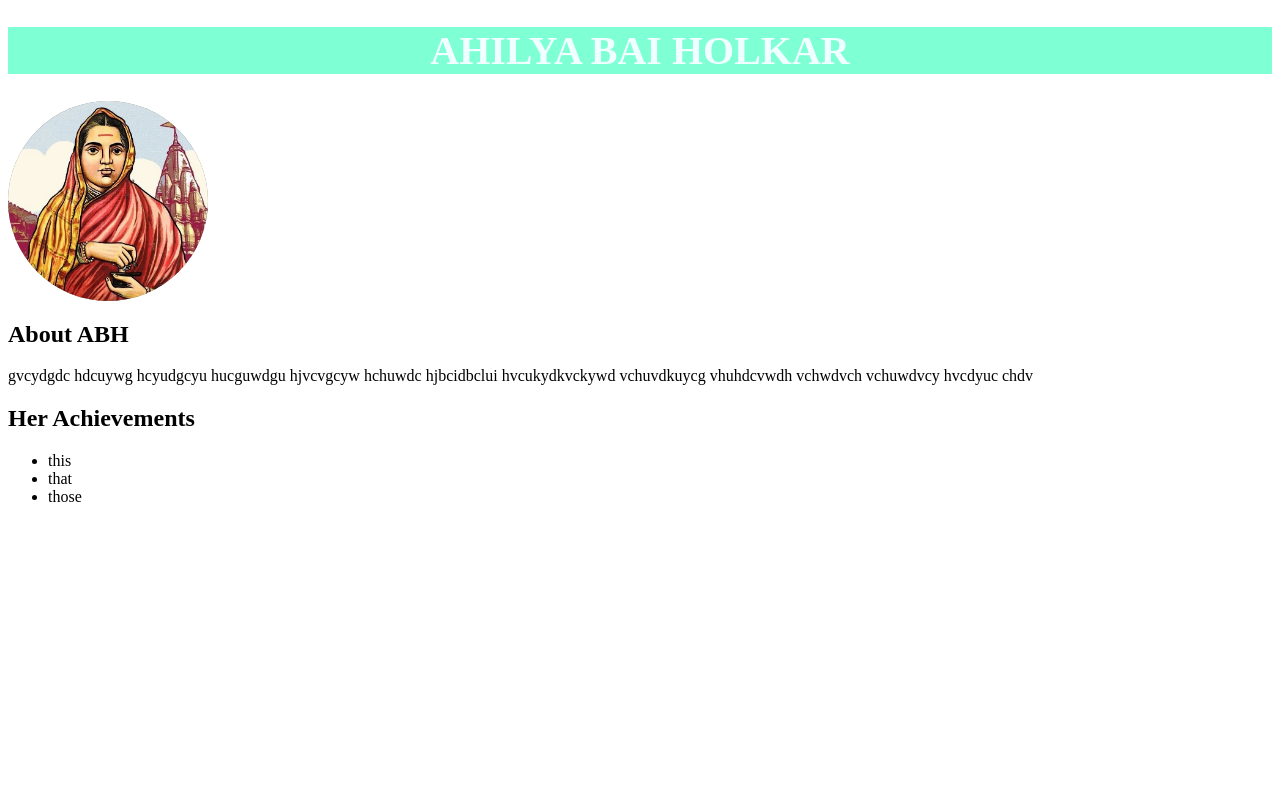
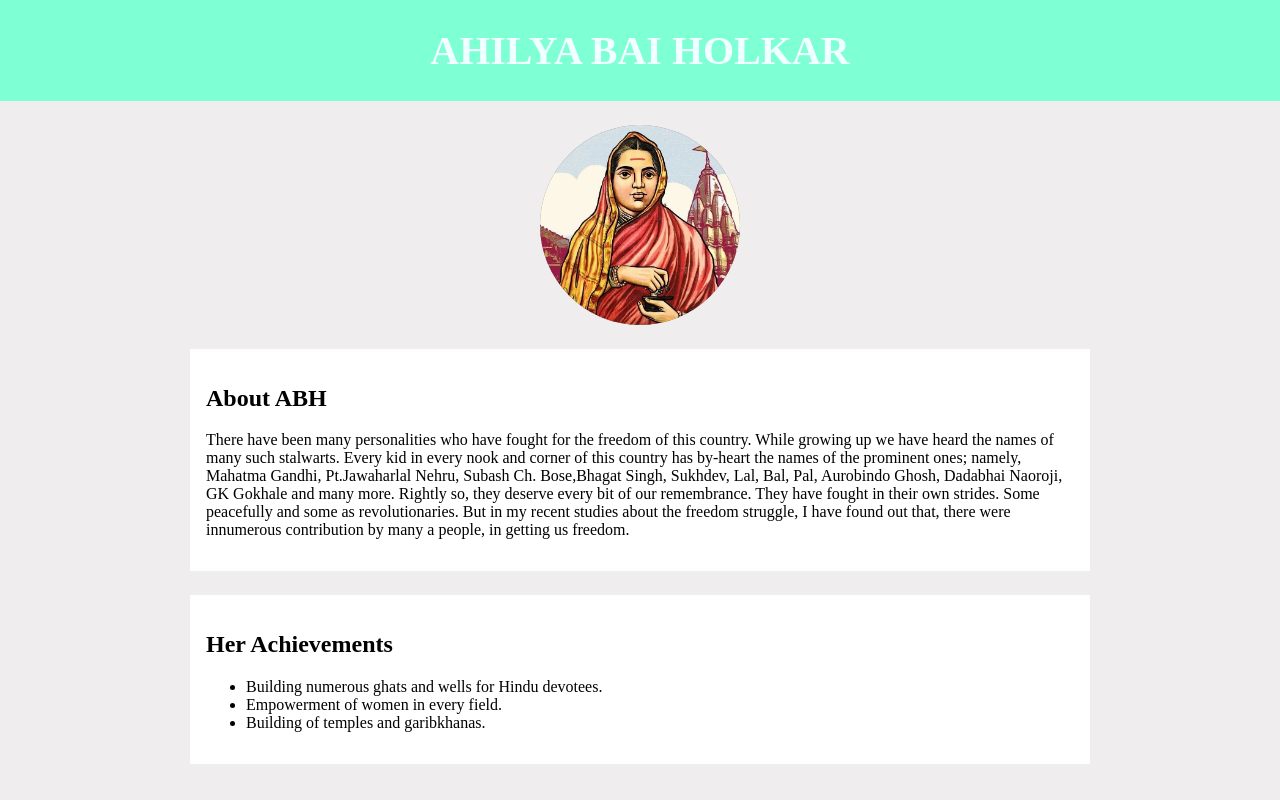
Before and after one commit to PADMALAYA-3/abh, a plain HTML site: page index.html in a window 1280 px wide. Drawn offline with Linux system fonts and the light colour scheme.

Commit message:
add the main content

```diff
--- a/index.html
+++ b/index.html
@@ -11,23 +11,32 @@
       href="/styles.css" />
   </head>
   <body>
-    <h1>AHILYA BAI HOLKAR</h1>
+    <header><h1>AHILYA BAI HOLKAR</h1></header>
     <div class="circle">
       <img src="Ahilya.jpeg" />
     </div>
-    <div>
+    <div class="about section">
       <h2>About ABH</h2>
       <p>
-        gvcydgdc hdcuywg hcyudgcyu hucguwdgu hjvcvgcyw hchuwdc hjbcidbclui
-        hvcukydkvckywd vchuvdkuycg vhuhdcvwdh vchwdvch vchuwdvcy hvcdyuc chdv
+        There have been many personalities who have fought for the freedom of
+        this country. While growing up we have heard the names of many such
+        stalwarts. Every kid in every nook and corner of this country has
+        by-heart the names of the prominent ones; namely, Mahatma Gandhi,
+        Pt.Jawaharlal Nehru, Subash Ch. Bose,Bhagat Singh, Sukhdev, Lal, Bal,
+        Pal, Aurobindo Ghosh, Dadabhai Naoroji, GK Gokhale and many more.
+        Rightly so, they deserve every bit of our remembrance. They have fought
+        in their own strides. Some peacefully and some as revolutionaries. But
+        in my recent studies about the freedom struggle, I have found out that,
+        there were innumerous contribution by many a people, in getting us
+        freedom.
       </p>
     </div>
-    <div>
+    <div class="achievements section">
       <h2>Her Achievements</h2>
       <ul>
-        <li>this</li>
-        <li>that</li>
-        <li>those</li>
+        <li>Building numerous ghats and wells for Hindu devotees.</li>
+        <li>Empowerment of women in every field.</li>
+        <li>Building of temples and garibkhanas.</li>
       </ul>
     </div>
   </body>
--- a/styles.css
+++ b/styles.css
@@ -6,12 +6,30 @@ html {
 *::before {
   box-sizing: inherit;
 }
+body {
+  background-color: rgb(239, 237, 237);
+  display: flex;
+  flex-direction: column;
+  justify-content: space-between;
+  gap: 1.5rem;
+  align-items: center;
+  margin: 0;
+  padding: 0;
+}
+header {
+  width: 100%;
+  background-color: aquamarine;
+}
 h1 {
   font-size: 40px;
   color: azure;
-  background-color: aquamarine;
   display: flex;
   justify-content: center;
+}
+.section {
+  background-color: white;
+  width: 900px;
+  padding: 1rem;
 }
 .circle {
   width: 200px;
@@ -19,10 +37,11 @@ h1 {
   border-radius: 50%;
   background-color: gray;
   position: relative;
+  padding: 0;
 }
 img {
   position: absolute;
   width: 100%;
-  height: auto;
+  height: 100%;
   border-radius: 50%;
 }
```
